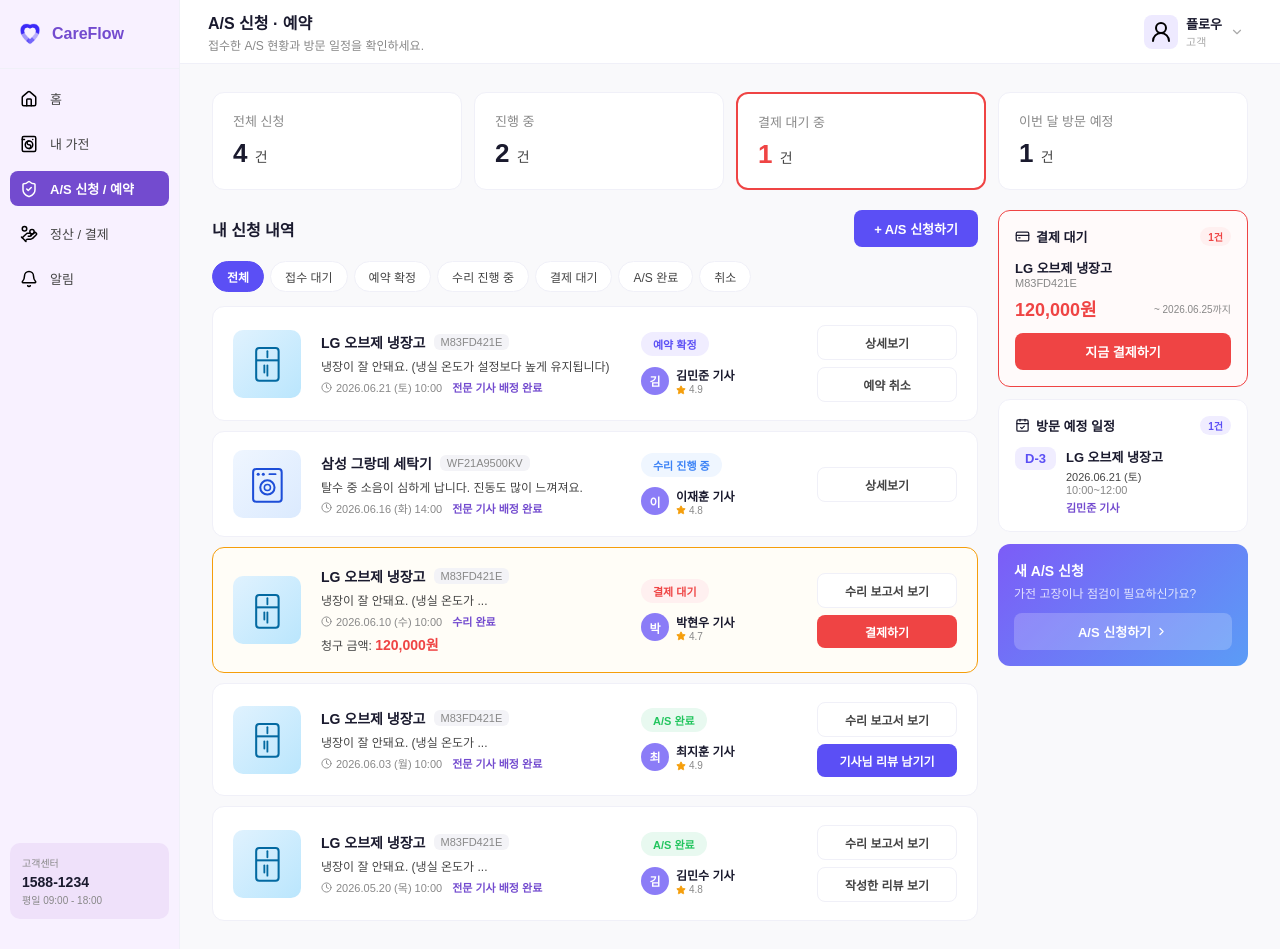
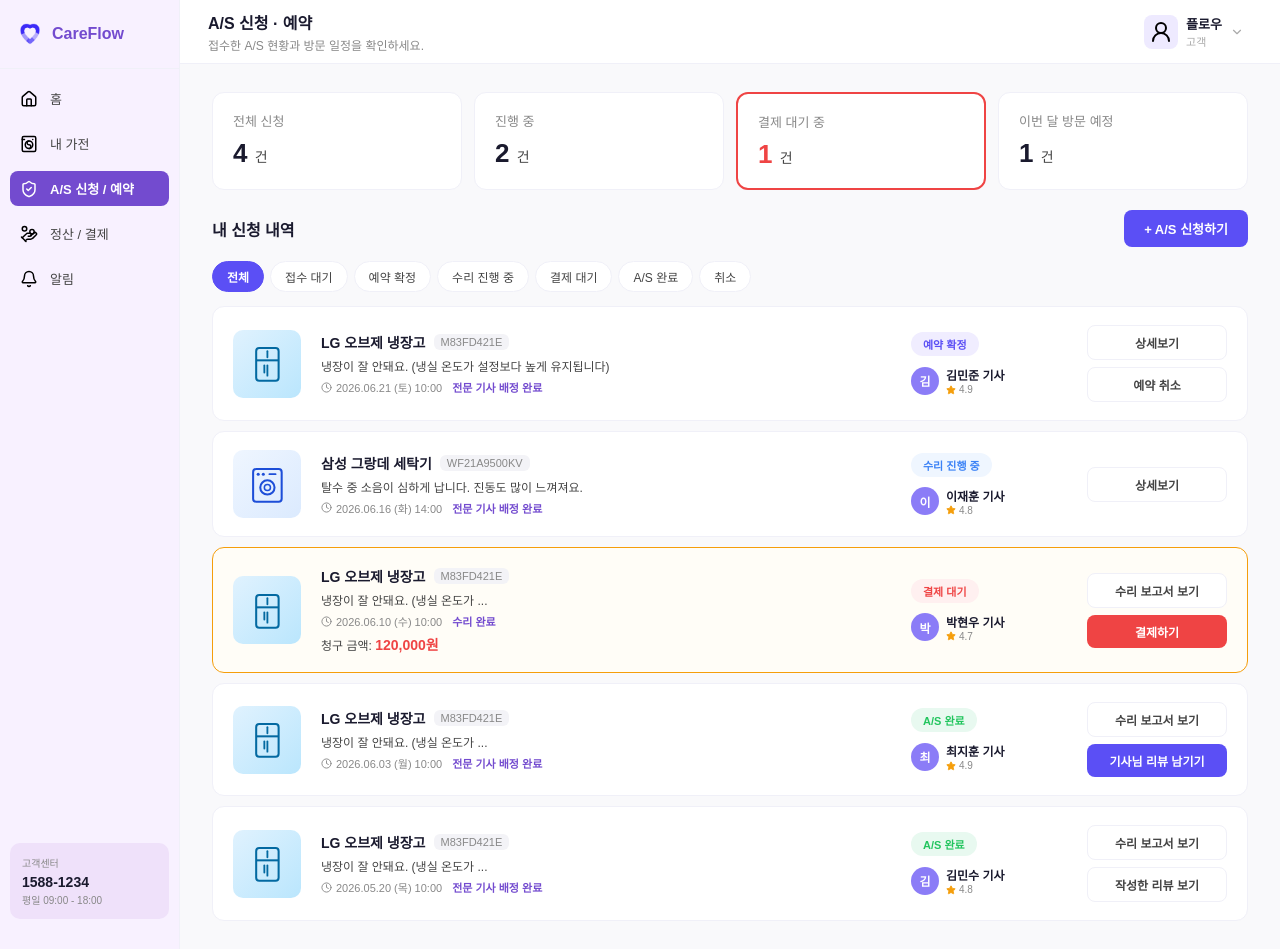
Before and after one commit to buzichae/careflow-frontend, a React (Vite) app: page /customer/as in a window 1280 px wide. Built offline with nearby package versions, Linux system fonts and the light colour scheme; a web font is replaced by a local one.

Commit message:
design: customer_A/S신청_예약 페이지 디자인 단순화

```diff
--- a/src/pages/customer/CustomerAS.jsx
+++ b/src/pages/customer/CustomerAS.jsx
@@ -1,6 +1,6 @@
 import { useState, useRef, useEffect } from "react";
 import { useSearchParams } from "react-router-dom";
-import { CreditCard, CalendarCheck, Star, ChevronRight, Clock, ArrowLeft, Check, Wrench, Upload, X, MapPin, Calendar, AlertTriangle, FileText, Package, Receipt, Timer } from "lucide-react";
+import { Star, ChevronRight, Clock, ArrowLeft, Check, Wrench, Upload, X, MapPin, Calendar, AlertTriangle, FileText, Package, Receipt, Timer } from "lucide-react";
 import "../../styles/Customer/CustomerAS.css";
 import ApplianceIcon from "./ApplianceIcon";
 
@@ -1215,10 +1215,8 @@ export default function CustomerAS() {
         ))}
       </div>
 
-      {/* 바디: 좌측 메인 + 우측 사이드바 */}
+      {/* 바디: 메인 컨텐츠 */}
       <div className="cas-body">
-
-        {/* ══ 좌측 메인 ══ */}
         <div className="cas-main">
 
           {/* 목록 헤더 */}
@@ -1306,85 +1304,6 @@ export default function CustomerAS() {
             })}
           </div>
         </div>
-
-        {/* ══ 우측 사이드바 ══ */}
-        <aside className="cas-sidebar">
-
-          {/* 결제 대기 */}
-          <div className="cas-side-card cas-side-card--alert">
-            <div className="cas-side-card__head">
-              <CreditCard size={15} />
-              <span>결제 대기</span>
-              <span className="cas-side-badge cas-side-badge--red">1건</span>
-            </div>
-            {PENDING_PAYMENTS.map((p, i) => (
-              <div key={i} className="cas-payment-item">
-                <div className="cas-payment-item__top">
-                  <p className="cas-payment-item__name">{p.appliance}</p>
-                  <p className="cas-payment-item__model">{p.model}</p>
-                </div>
-                <div className="cas-payment-item__bottom">
-                  <span className="cas-payment-item__amount">{p.amount}</span>
-                  <span className="cas-payment-item__due">~ {p.dueDate}까지</span>
-                </div>
-                <button className="cas-pay-btn">지금 결제하기</button>
-              </div>
-            ))}
-          </div>
-
-          {/* 방문 예정 일정 */}
-          <div className="cas-side-card">
-            <div className="cas-side-card__head">
-              <CalendarCheck size={15} />
-              <span>방문 예정 일정</span>
-              <span className="cas-side-badge cas-side-badge--purple">1건</span>
-            </div>
-            {UPCOMING_VISITS.map((v, i) => (
-              <div key={i} className="cas-visit-item">
-                <div className="cas-visit-dday">D-{v.dDay}</div>
-                <div className="cas-visit-info">
-                  <p className="cas-visit-appliance">{v.appliance}</p>
-                  <p className="cas-visit-date">{v.date}</p>
-                  <p className="cas-visit-time">{v.time}</p>
-                  <p className="cas-visit-engineer">{v.engineer}</p>
-                </div>
-              </div>
-            ))}
-          </div>
-
-          {/* 최근 담당 기사 */}
-          {/* <div className="cas-side-card">
-            <div className="cas-side-card__head">
-              <span>최근 담당 기사</span>
-            </div>
-            {[
-              { name: "김민준 기사", count: 2, rating: 4.9, tags: ["친절함", "신속"] },
-              { name: "이재훈 기사", count: 1, rating: 4.8, tags: ["정확함"] },
-            ].map((eng, i) => (
-              <div key={i} className="cas-eng-row">
-                <div className="cas-eng-avatar">{eng.name[0]}</div>
-                <div className="cas-eng-info">
-                  <div className="cas-eng-top">
-                    <p className="cas-eng-name">{eng.name}</p>
-                    <p className="cas-eng-rating"><Star size={10} fill="#f59e0b" color="#f59e0b" /> {eng.rating}</p>
-                  </div>
-                  <p className="cas-eng-count">방문 {eng.count}회</p>
-                  <div className="cas-eng-tags">
-                    {eng.tags.map((t) => <span key={t} className="cas-eng-tag">{t}</span>)}
-                  </div>
-                </div>
-              </div>
-            ))}
-          </div> */}
-
-          {/* A/S 빠른 신청 */}
-          <div className="cas-side-card cas-side-card--cta">
-            <p className="cas-cta-title">새 A/S 신청</p>
-            <p className="cas-cta-desc">가전 고장이나 점검이 필요하신가요?</p>
-            <button className="cas-cta-btn" onClick={() => setShowReserve(true)}>A/S 신청하기 <ChevronRight size={13} /></button>
-          </div>
-
-        </aside>
       </div>
     </div>
   );
--- a/src/styles/Customer/CustomerAS.css
+++ b/src/styles/Customer/CustomerAS.css
@@ -55,12 +55,9 @@
 .cas-stat__num span { font-size: 14px; font-weight: 500; color: var(--text-mid); }
 .cas-stat__num--red { color: #ef4444; }
 
-/* ── 바디 2열 ── */
+/* ── 바디 단일 컬럼 ── */
 .cas-body {
-  display: grid;
-  grid-template-columns: 1fr 250px;
-  gap: 20px;
-  align-items: start;
+  display: block;
 }
 
 .cas-main { display: flex; flex-direction: column; gap: 14px; }
```
